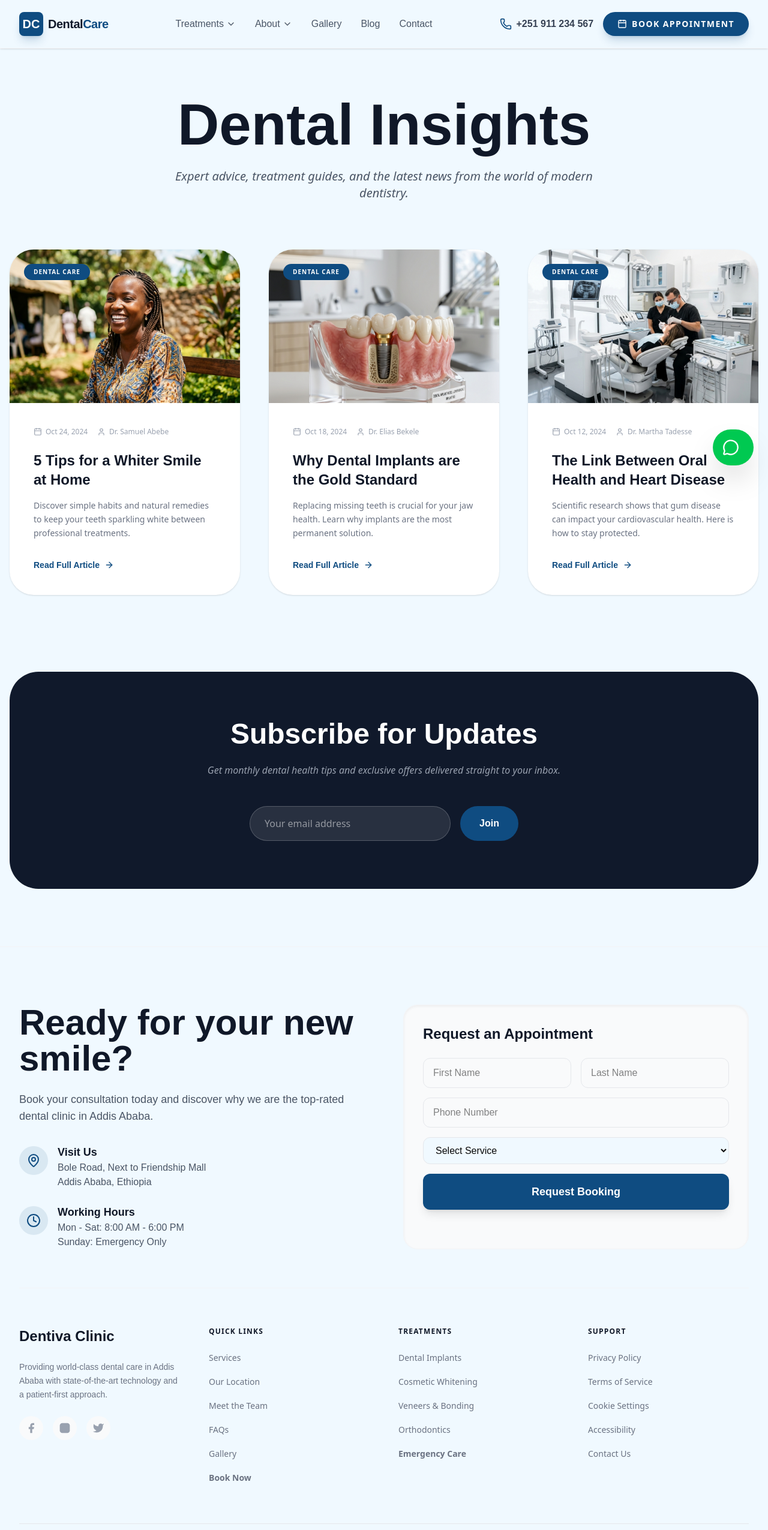
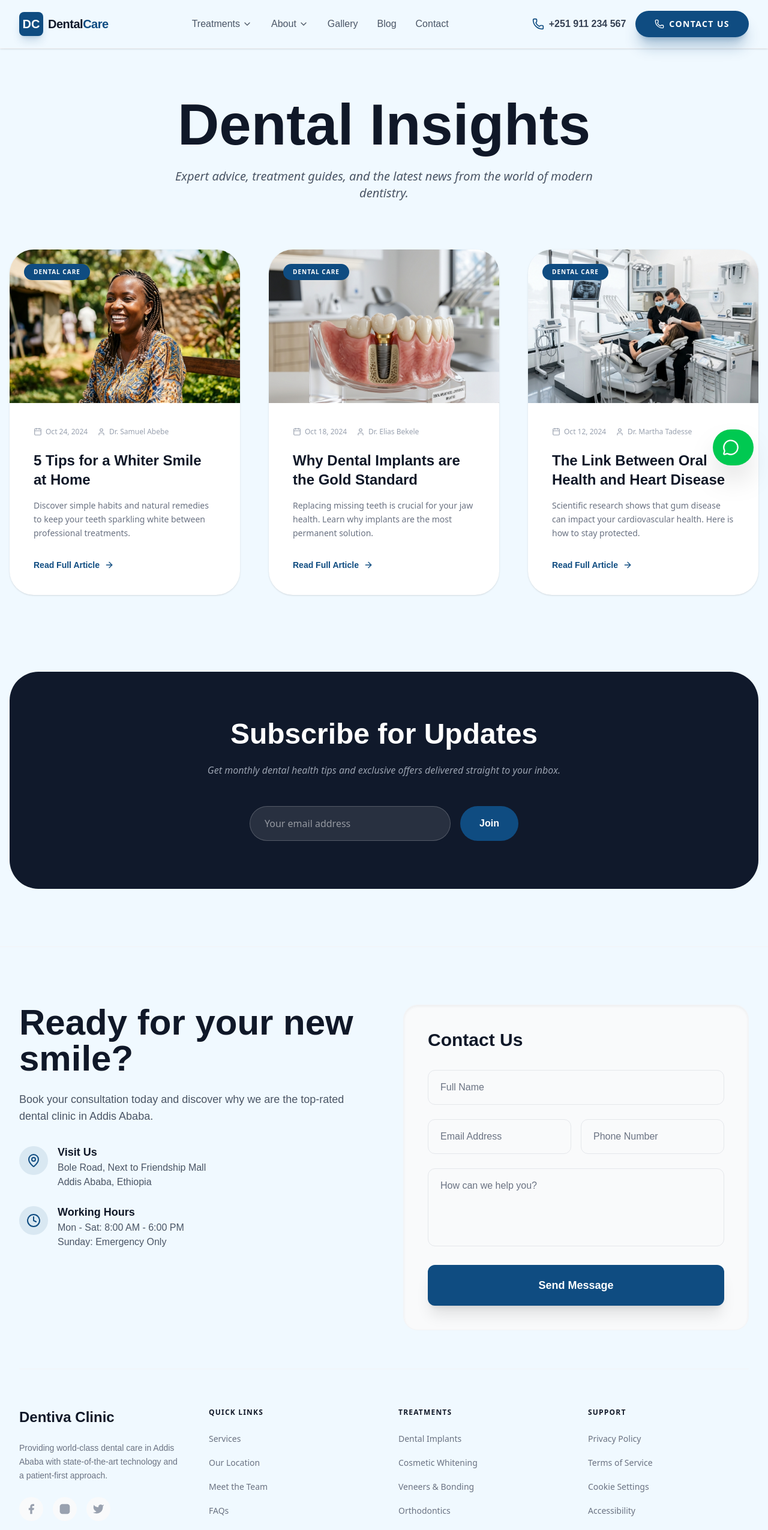
Before and after one commit to akl-leul/dental-clinic-et, a Next.js app: page /blog in a window 1280 px wide. Shown: the top 2551 px of the page at 60% size. Built offline with nearby package versions, Linux system fonts and the light colour scheme.

Commit message:
UPDATED BASED ON BARKOTS IDEA

```diff
--- a/src/components/Footer.tsx
+++ b/src/components/Footer.tsx
@@ -36,23 +36,17 @@ export default function Footer() {
               </div>
             </div>
 
-            <div id="book" className="bg-gray-50 rounded-3xl p-8 shadow-inner border border-gray-100">
-              <h3 className="text-2xl font-bold text-gray-900 mb-6">Request an Appointment</h3>
-              <form className="space-y-4" suppressHydrationWarning>
+            <div id="book" className="bg-gray-50 rounded-3xl p-10 shadow-inner border border-gray-100">
+              <h3 className="text-3xl font-bold text-gray-900 mb-8 font-cormorant">Contact Us</h3>
+              <form className="space-y-6" suppressHydrationWarning>
+                <input type="text" placeholder="Full Name" suppressHydrationWarning className="w-full px-5 py-4 rounded-xl border border-gray-200 focus:outline-none focus:ring-2 focus:ring-primary/20 focus:border-primary transition-colors placeholder:text-gray-500" />
                 <div className="grid grid-cols-2 gap-4">
-                  <input type="text" placeholder="First Name" suppressHydrationWarning className="w-full px-4 py-3 rounded-xl border border-gray-200 focus:outline-none focus:ring-2 focus:ring-primary/20 focus:border-primary transition-colors" />
-                  <input type="text" placeholder="Last Name" suppressHydrationWarning className="w-full px-4 py-3 rounded-xl border border-gray-200 focus:outline-none focus:ring-2 focus:ring-primary/20 focus:border-primary transition-colors" />
+                  <input type="email" placeholder="Email Address" suppressHydrationWarning className="w-full px-5 py-4 rounded-xl border border-gray-200 focus:outline-none focus:ring-2 focus:ring-primary/20 focus:border-primary transition-colors placeholder:text-gray-500" />
+                  <input type="tel" placeholder="Phone Number" suppressHydrationWarning className="w-full px-5 py-4 rounded-xl border border-gray-200 focus:outline-none focus:ring-2 focus:ring-primary/20 focus:border-primary transition-colors placeholder:text-gray-500" />
                 </div>
-                <input type="tel" placeholder="Phone Number" suppressHydrationWarning className="w-full px-4 py-3 rounded-xl border border-gray-200 focus:outline-none focus:ring-2 focus:ring-primary/20 focus:border-primary transition-colors" />
-                <select className="w-full px-4 py-3 rounded-xl border border-gray-200 focus:outline-none focus:ring-2 focus:ring-primary/20 focus:border-primary transition-colors bg-[#F0F9FF]" suppressHydrationWarning>
-                  <option>Select Service</option>
-                  <option>General Checkup</option>
-                  <option>Dental Implants</option>
-                  <option>Cosmetic Dentistry</option>
-                  <option>Emergency</option>
-                </select>
-                <button type="button" className="w-full bg-primary hover:bg-primary-hover text-white font-bold text-lg py-4 rounded-xl shadow-lg hover:shadow-xl transition-all transform hover:-translate-y-0.5">
-                  Request Booking
+                <textarea placeholder="How can we help you?" rows={4} suppressHydrationWarning className="w-full px-5 py-4 rounded-xl border border-gray-200 focus:outline-none focus:ring-2 focus:ring-primary/20 focus:border-primary transition-colors placeholder:text-gray-500 resize-none" />
+                <button type="button" className="w-full bg-primary hover:bg-primary-hover text-white font-bold text-lg py-5 rounded-xl shadow-xl hover:shadow-2xl transition-all transform hover:-translate-y-1">
+                  Send Message
                 </button>
               </form>
             </div>
--- a/src/components/Navbar.tsx
+++ b/src/components/Navbar.tsx
@@ -119,11 +119,11 @@ export default function Navbar() {
               <span className="font-semibold">+251 911 234 567</span>
             </a>
             <Link
-              href="/book"
-              className="bg-primary hover:bg-primary-hover text-white px-5 lg:px-6 py-2.5 rounded-full font-bold transition-all transform hover:scale-105 flex items-center gap-2 shadow-lg shadow-primary/20 font-sans text-sm"
+              href="/contact"
+              className="bg-primary hover:bg-primary-hover text-white px-5 lg:px-8 py-3 rounded-full font-bold transition-all transform hover:scale-105 flex items-center gap-2 shadow-xl shadow-primary/30 font-sans text-sm"
             >
-              <Calendar className="w-4 h-4" />
-              <span className="hidden sm:inline uppercase tracking-widest">Book Appointment</span>
+              <Phone className="w-4 h-4" />
+              <span className="uppercase tracking-widest">Contact Us</span>
             </Link>
 
             {/* Mobile menu button */}
```
